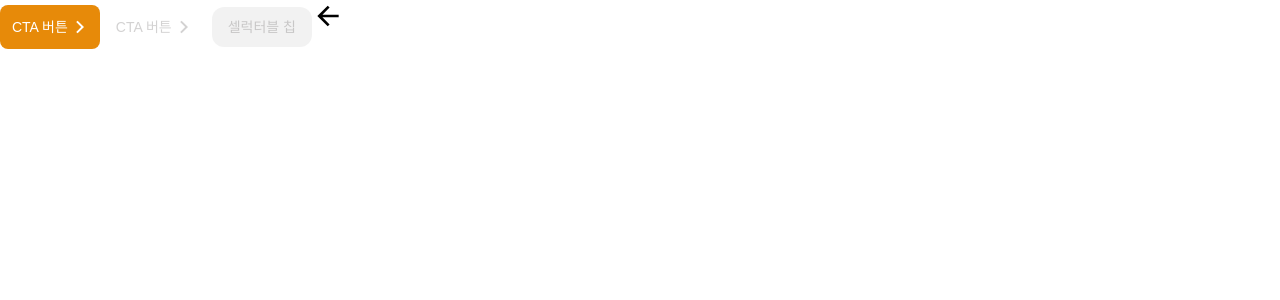
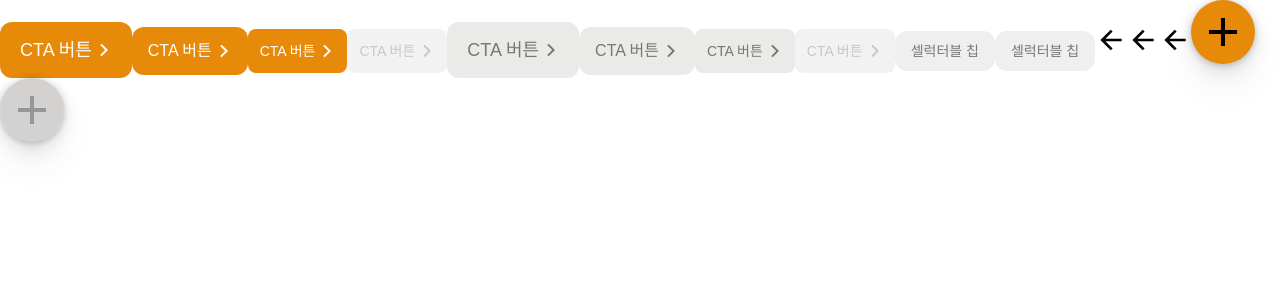
Before and after one commit to Cushion-Dev/Cushion-FE, a React (Vite) app: page / in a window 1280 px wide. Shown: the top 300 px of the page. Built offline with nearby package versions, Linux system fonts and the light colour scheme.

Commit message:
FEAT: 버튼 컴포넌트 구현 완료

```diff
--- a/src/components/common/button/Button.tsx
+++ b/src/components/common/button/Button.tsx
@@ -1,21 +1,32 @@
 import { styled } from 'styled-components';
 import { ReactNode } from 'react';
+
 import { semantic } from '../../../styles/semantic';
-import InteractionContainer from './InteractionContainer';
+import { buttonSize, buttonType } from '../../../styles/common/Button';
 import { ReactComponent as ArrowIcon } from '../../../../public/assets/icon/arrow-right-s-line.svg';
 import { size, type } from './type';
-import { buttonSize, buttonType } from '../../../styles/common/Button';
+
+import InteractionContainer from './interaction/ButtonInteraction';
+import ButtonWrapper from './ButtonWrapper';
 
 interface ButtonProps {
   type: type;
   size: size;
   disabled?: boolean;
   children: ReactNode;
+  clickFn: () => void;
 }
 
-function Button({ type, size, disabled = false, children }: ButtonProps) {
+function Button({
+  type,
+  size,
+  disabled = false,
+  children,
+  clickFn,
+}: ButtonProps) {
+  const iconColor = iconColorHandler(type, disabled);
   return (
-    <ButtonWrapper>
+    <ButtonWrapper clickFn={clickFn} disabled={disabled}>
       <InteractionContainer
         size={size}
         disabled={disabled}
@@ -23,11 +34,18 @@ function Button({ type, size, disabled = false, children }: ButtonProps) {
       ></InteractionContainer>
       <StyledButton type={type} size={size} disabled={disabled}>
         {children}
-        <ArrowIcon type={type}></ArrowIcon>
+        <ArrowIcon fill={iconColor}></ArrowIcon>
       </StyledButton>
     </ButtonWrapper>
   );
 }
+
+const iconColorHandler = (type: type, disabled: boolean) => {
+  if (disabled) return semantic.light.object.transparent.disabled;
+  return type === 'cta'
+    ? semantic.light.base.solid.white
+    : semantic.light.object.transparent.alternative;
+};
 
 const typeHandler = (type: ButtonProps['type']) => {
   switch (type) {
@@ -53,13 +71,9 @@ const sizeHandler = (size: ButtonProps['size']) => {
   }
 };
 
-const ButtonWrapper = styled.div`
-  position: relative;
-  display: inline-block;
-  cursor: pointer;
-`;
+type StyledButtonProps = Omit<ButtonProps, 'clickFn'>;
 
-const StyledButton = styled.button<ButtonProps>`
+const StyledButton = styled.button<StyledButtonProps>`
   display: inline-flex;
   justify-content: center;
   align-items: center;
--- /dev/null
+++ b/src/components/common/button/ButtonWrapper.tsx
@@ -0,0 +1,24 @@
+import { ReactNode } from 'react';
+import { styled } from 'styled-components';
+
+interface ButtonWrapperProps {
+  disabled?: boolean;
+  children: ReactNode;
+  clickFn?: () => void;
+}
+
+function ButtonWrapper({ disabled, children, clickFn }: ButtonWrapperProps) {
+  return (
+    <StyledButtonWrapper onClick={clickFn} disabled={disabled}>
+      {children}
+    </StyledButtonWrapper>
+  );
+}
+
+const StyledButtonWrapper = styled.div<ButtonWrapperProps>`
+  position: relative;
+  display: inline-block;
+  ${({ disabled }) => (disabled ? 'cursor: not-allowed' : 'cursor: pointer')}
+`;
+
+export default ButtonWrapper;
--- /dev/null
+++ b/src/components/common/button/FabButton.tsx
@@ -0,0 +1,45 @@
+import { styled } from 'styled-components';
+
+import { ReactComponent as AddIcon } from '../../../../public/assets/icon/add-line.svg';
+import { semantic } from '../../../styles/semantic';
+
+import FabInteraction from './interaction/FabInteraction';
+import ButtonWrapper from './ButtonWrapper';
+
+interface FabButtonProps {
+  disabled?: boolean;
+}
+
+function FabButton({ disabled = false }: FabButtonProps) {
+  const iconColor = disabled
+    ? semantic.light.object.transparent.disabled
+    : semantic.light.base.solid.white;
+  return (
+    <ButtonWrapper disabled={disabled}>
+      <FabInteraction disabled={disabled}></FabInteraction>
+      <StyledFabButton disabled={disabled}>
+        <AddIcon fill={iconColor}></AddIcon>
+      </StyledFabButton>
+    </ButtonWrapper>
+  );
+}
+
+const StyledFabButton = styled.button<FabButtonProps>`
+  display: inline-flex;
+  align-items: center;
+  border-radius: 9999px;
+  background: ${({ disabled }) =>
+    disabled
+      ? semantic.light.object.transparent.disabled
+      : semantic.light.accent.solid.normal};
+
+  padding: 8px;
+  box-shadow:
+    0px 1.6px 5px 0px rgba(12, 10, 9, 0.1),
+    0px 4.2px 13.3px 0px rgba(12, 10, 9, 0.08),
+    0px 8px 24px 0px rgba(12, 10, 9, 0.06),
+    0px 24px 36px 0px rgba(12, 10, 9, 0.05),
+    0px 0px 8.6px 0px rgba(12, 10, 9, 0.09);
+`;
+
+export default FabButton;
--- a/src/components/common/button/IconButton.tsx
+++ b/src/components/common/button/IconButton.tsx
@@ -1,7 +1,8 @@
-import { styled } from 'styled-components';
+import { semantic } from '../../../styles/semantic';
 import { ReactComponent as BackIcon } from '../../../../public/assets/icon/arrow-left-line.svg';
-import { semantic } from '../../../styles/semantic';
-import IconInteraction from './IconInteraction';
+
+import IconInteraction from './interaction/IconInteraction';
+import ButtonWrapper from './ButtonWrapper';
 
 interface IconButtonProps {
   type: 'cta' | 'default';
@@ -43,10 +44,4 @@ const sizeHandler = (size: IconButtonProps['size']) => {
   }
 };
 
-const ButtonWrapper = styled.div<{ disabled: boolean }>`
-  position: relative;
-  display: inline-block;
-  ${({ disabled }) => (disabled ? 'cursor: not-allowed' : 'cursor: pointer')}
-`;
-
 export default IconButton;
--- a/src/components/common/button/SelectButton.tsx
+++ b/src/components/common/button/SelectButton.tsx
@@ -1,9 +1,12 @@
 import { ReactNode, useState } from 'react';
 import { styled } from 'styled-components';
+
 import { ReactComponent as CheckIcon } from '../../../../public/assets/icon/check-line.svg';
 import { semantic } from '../../../styles/semantic';
-import InteractionContainer from './InteractionContainer';
 import { size, type } from './type';
+
+import InteractionContainer from './interaction/ButtonInteraction';
+import ButtonWrapper from './ButtonWrapper';
 
 interface SelectButtonProps {
   size?: size;
@@ -19,12 +22,13 @@ function SelectButton({
   children,
 }: SelectButtonProps) {
   const [selected, setSelected] = useState(false);
+  const iconColor = iconColorHandler(disabled);
 
   const handleClickButton = () => {
     setSelected((prev) => !prev);
   };
   return (
-    <ButtonWrapper onClick={handleClickButton}>
+    <ButtonWrapper disabled={disabled} clickFn={handleClickButton}>
       <InteractionContainer
         size={size}
         type={type}
@@ -33,17 +37,17 @@ function SelectButton({
       ></InteractionContainer>
       <StyledSelectButton selected={selected} disabled={disabled}>
         {children}
-        {selected && <CheckIcon type={String(disabled)}></CheckIcon>}
+        {selected && <CheckIcon fill={iconColor}></CheckIcon>}
       </StyledSelectButton>
     </ButtonWrapper>
   );
 }
 
-const ButtonWrapper = styled.div`
-  position: relative;
-  display: inline-block;
-  cursor: pointer;
-`;
+const iconColorHandler = (disabled: SelectButtonProps['disabled']) => {
+  return disabled
+    ? semantic.light.object.transparent.disabled
+    : semantic.light.accent.solid.hero;
+};
 
 const StyledSelectButton = styled.button<{ selected: boolean }>`
   padding: 10px 16px 10px 16px;
@@ -58,7 +62,7 @@ const StyledSelectButton = styled.button<{ selected: boolean }>`
   &:disabled {
     background: none;
     color: ${semantic.light.object.transparent.disabled};
-    border: ${semantic.light.border.transparent.neutral};
+    border: 1px solid ${semantic.light.border.transparent.neutral};
     cursor: not-allowed;
   }
 
--- /dev/null
+++ b/src/components/common/button/interaction/FabInteraction.tsx
@@ -0,0 +1,30 @@
+import { styled, css } from 'styled-components';
+import { semantic } from '../../../../styles/semantic';
+
+interface FabInteractionProps {
+  disabled?: boolean;
+}
+
+function FabInteraction({ disabled = false }: FabInteractionProps) {
+  return <StyledInteraction disabled={disabled}></StyledInteraction>;
+}
+
+const StyledInteraction = styled.div<FabInteractionProps>`
+  position: absolute;
+  width: 100%;
+  height: 100%;
+  opacity: 0.05;
+  border-radius: 9999px;
+  ${({ disabled }) =>
+    !disabled &&
+    css`
+      &:hover {
+        background: ${semantic.light.object.solid.hero};
+      }
+      &:active {
+        background: ${semantic.light.object.solid.hero};
+      }
+    `};
+`;
+
+export default FabInteraction;
--- a/src/components/common/button/IconInteraction.tsx
+++ b/src/components/common/button/interaction/IconInteraction.tsx
@@ -1,5 +1,5 @@
 import { css, styled } from 'styled-components';
-import { semantic } from '../../../styles/semantic';
+import { semantic } from '../../../../styles/semantic';
 
 interface IconProps {
   disabled?: boolean;
--- a/src/pages/App.tsx
+++ b/src/pages/App.tsx
@@ -3,18 +3,52 @@ import { TYPO } from '../styles/typo';
 import Button from '../components/common/button/Button';
 import SelectButton from '../components/common/button/SelectButton';
 import IconButton from '../components/common/button/IconButton';
+import FabButton from '../components/common/button/FabButton';
 
 const App = () => {
   return (
     <>
-      <Button size='sm' type='cta'>
+      <Button size='lg' type='cta' clickFn={() => console.log('click')}>
         CTA 버튼
       </Button>
-      <Button size='sm' disabled={true} type='label'>
+      <Button size='md' type='cta' clickFn={() => console.log('click')}>
         CTA 버튼
       </Button>
-      <SelectButton disabled={true}>셀럭터블 칩</SelectButton>
+      <Button size='sm' type='cta' clickFn={() => console.log('click')}>
+        CTA 버튼
+      </Button>
+      <Button
+        size='sm'
+        type='cta'
+        disabled
+        clickFn={() => console.log('click')}
+      >
+        CTA 버튼
+      </Button>
+      <Button size='lg' type='neutral' clickFn={() => console.log('click')}>
+        CTA 버튼
+      </Button>
+      <Button size='md' type='neutral' clickFn={() => console.log('click')}>
+        CTA 버튼
+      </Button>
+      <Button size='sm' type='neutral' clickFn={() => console.log('click')}>
+        CTA 버튼
+      </Button>
+      <Button
+        size='sm'
+        type='neutral'
+        disabled
+        clickFn={() => console.log('click')}
+      >
+        CTA 버튼
+      </Button>
+      <SelectButton disabled={false}>셀럭터블 칩</SelectButton>
+      <SelectButton disabled={false}>셀럭터블 칩</SelectButton>
       <IconButton type='default' size='lg'></IconButton>
+      <IconButton type='cta' size='lg'></IconButton>
+      <IconButton type='default' size='lg' disabled></IconButton>
+      <FabButton disabled={false}></FabButton>
+      <FabButton disabled={true}></FabButton>
     </>
   );
 };
```
Also changed, not shown: src/components/common/button/icon/ArrowIcon.tsx (deleted, +0 -27 lines), src/components/common/button/interaction/ButtonInteraction.tsx (renamed from src/components/common/button/InteractionContainer.tsx, +4 -4 lines), public/assets/icon/add-line.svg (added).
